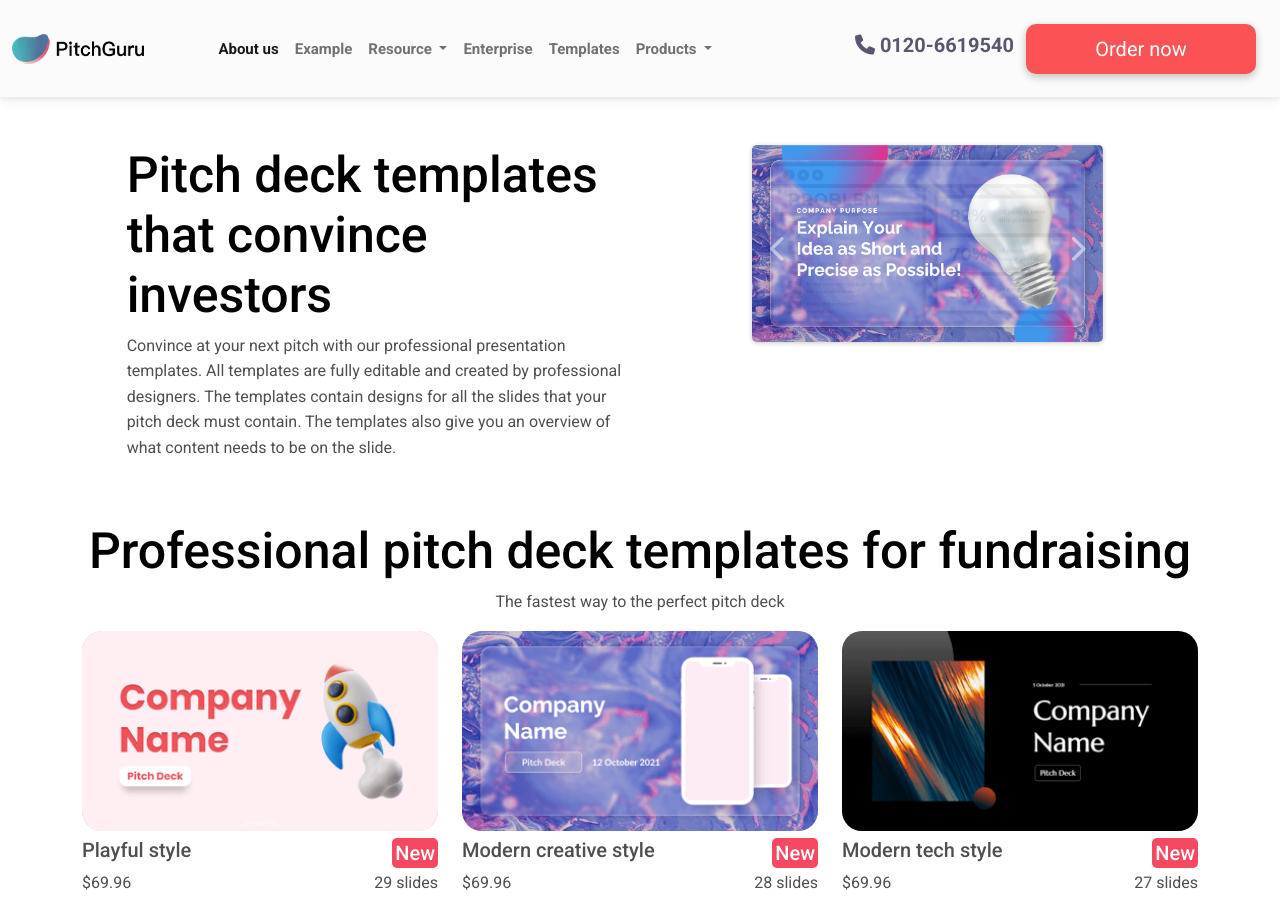
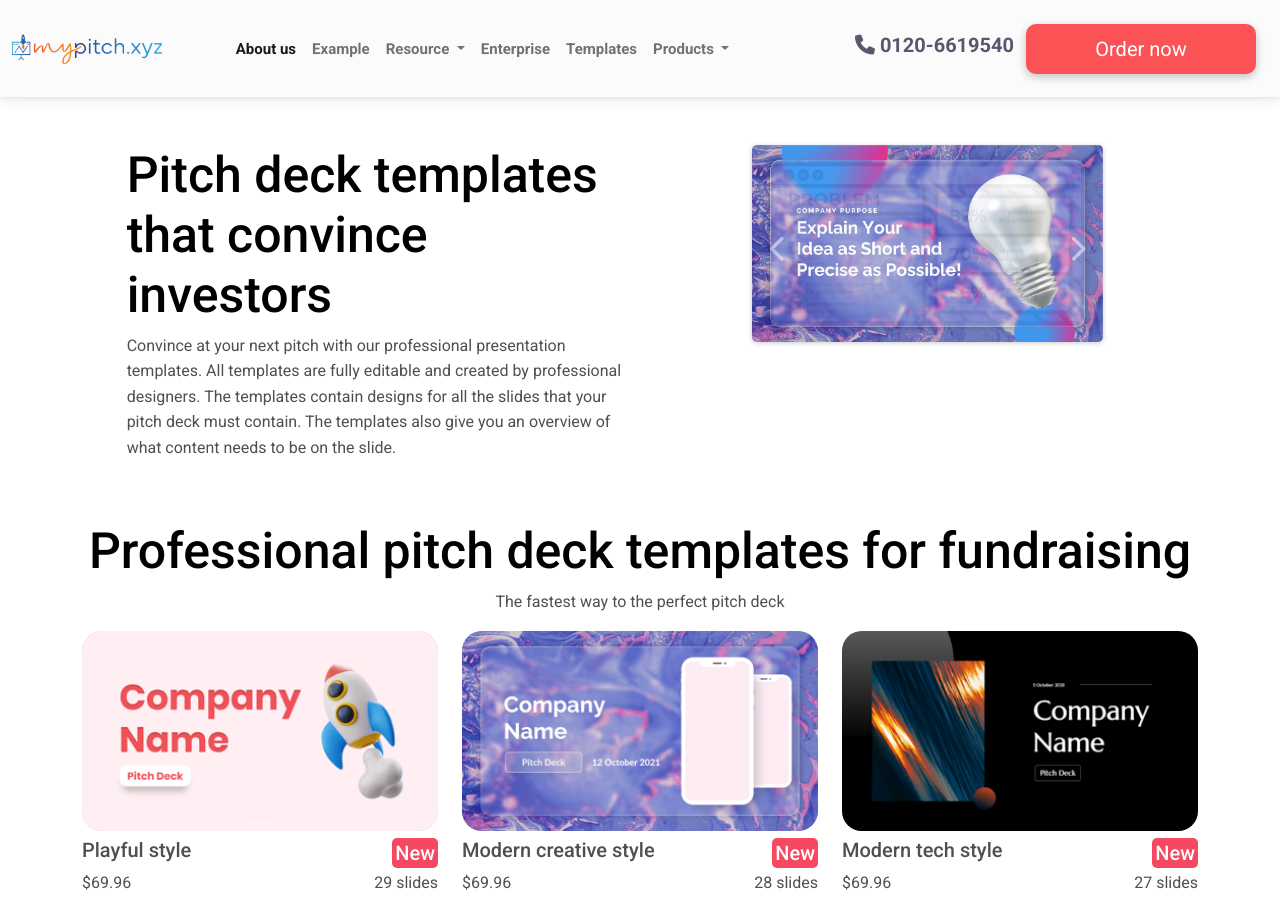
Before and after one commit to Sathana-V/mini-project, a plain HTML site: page templates.html in a window 1280 px wide. Shown: the top 899 px of the page. Drawn offline with nearby package versions, Linux system fonts and the light colour scheme.

Commit message:
icon changes

```diff
--- a/templates.html
+++ b/templates.html
@@ -19,6 +19,11 @@
       <link href="https://cdn.jsdelivr.net/npm/bootstrap@5.1.3/dist/css/bootstrap.min.css" rel="stylesheet" integrity="sha384-1BmE4kWBq78iYhFldvKuhfTAU6auU8tT94WrHftjDbrCEXSU1oBoqyl2QvZ6jIW3" crossorigin="anonymous">
 
       <!-- MDB -->
+      <style>
+        img.footer-img2 {
+    width: inherit;
+}
+      </style>
   <link
   href="https://cdnjs.cloudflare.com/ajax/libs/font-awesome/6.0.0/css/all.min.css"
   rel="stylesheet"
@@ -103,7 +108,7 @@ td.bot-td2::after{
     <nav class="navbar navbar-expand-lg fixed-top navbar-light bg-light">
       <div class="container-fluid">
 
-        <img style="cursor:pointer;" onclick="moveHome()" class="navbar-brand" src="images/pitch.png" alt="" width="170px" height="50px">
+        <img style="cursor:pointer;" onclick="moveHome()" class="navbar-brand" src="images/logo-111.png" alt="" >
 
         <button
           class="navbar-toggler"
@@ -589,7 +594,7 @@ td.bot-td2::after{
               <div class="row gy-4 gx-5 mt-3" style="margin-top:8%; padding: 0% 15%; padding-bottom: 0%; margin-bottom: 0%;">
                   <div class="col-lg-4 col-md-6">
 
-                      <img usemap="#pitch-group-links" src="images/pitch-group.png" alt="logo" width="200" height="100"/>
+                      <img usemap="#pitch-group-links" class="footer-img2" src="images/logo-111.png" alt="logo" />
                       <map name = "pitch-group-links">
                         <area shape = "rect" coords = "14,84,36,106"
                            href = "https://google.com" alt="linked-in"  />
```
Also changed, not shown: pitch-deck.html (+3 -2 lines), presentation-design.html (+1 -1 lines), sales-deck.html (+2 -2 lines), style.css (line endings or trailing spaces), style2.css (line endings or trailing spaces), 1 other file.
